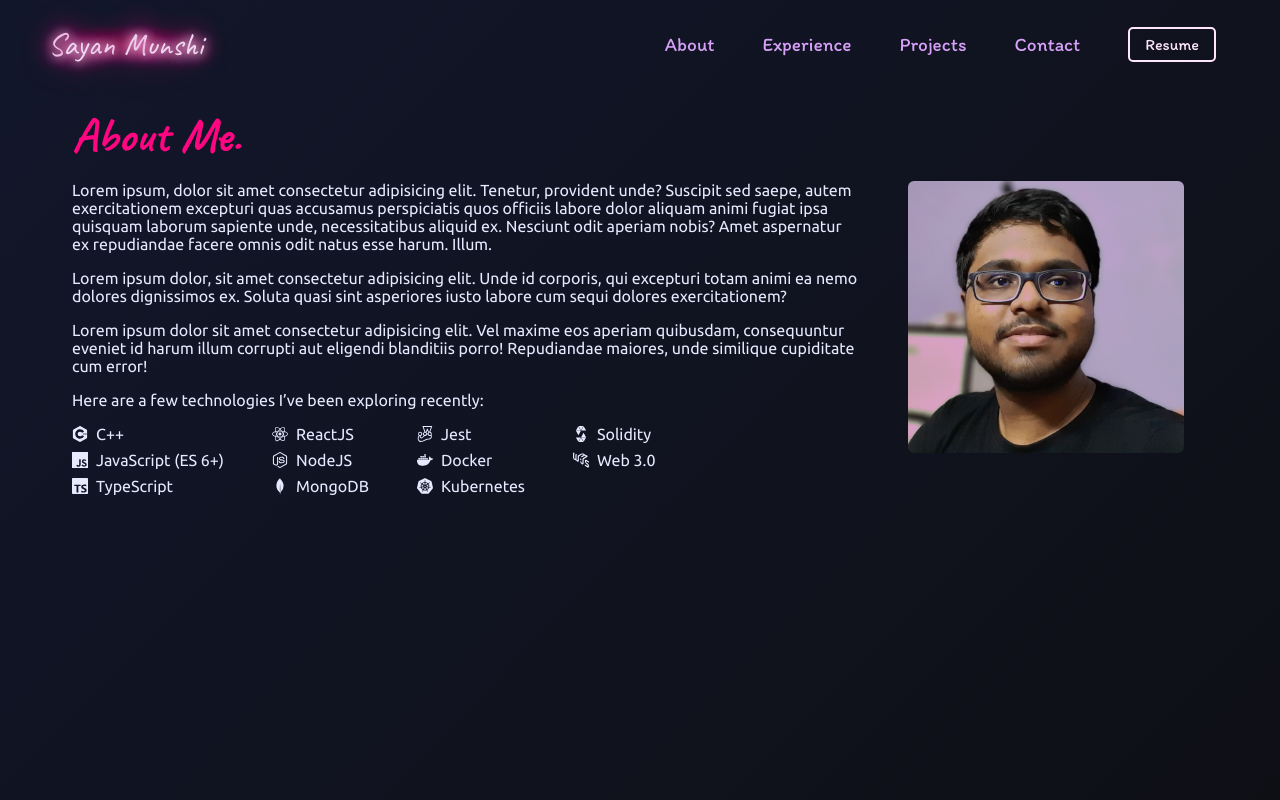
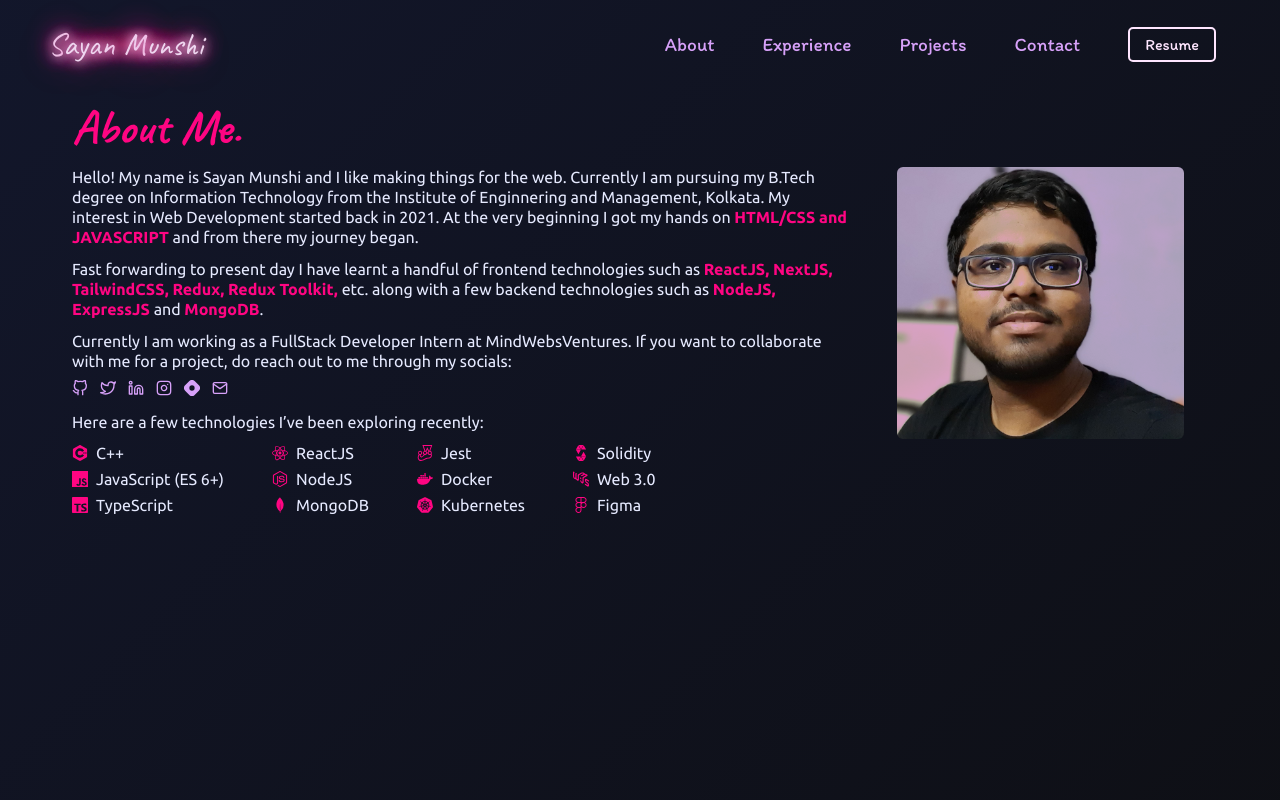
Before and after one commit to SayanMunshi-blank36/portfolio_, a React (Create React App) app in the folder frontend/: page /about in a window 1280 px wide. Built offline with nearby package versions, Linux system fonts and the light colour scheme; a web font is replaced by a local one.

Commit message:
About Section Improvement

```diff
--- a/frontend/src/components/About.tsx
+++ b/frontend/src/components/About.tsx
@@ -11,7 +11,16 @@ import {
   SiJest,
   SiWeb3Dotjs,
   SiSolidity,
+  SiFigma,
+  SiHashnode,
 } from "react-icons/si";
+import {
+  FiGithub,
+  FiTwitter,
+  FiLinkedin,
+  FiInstagram,
+  FiMail,
+} from "react-icons/fi";
 
 const About = () => {
   return (
@@ -20,24 +29,80 @@ const About = () => {
       <div className="abt_content">
         <div className="abt_write">
           <p>
-            Lorem ipsum, dolor sit amet consectetur adipisicing elit. Tenetur,
-            provident unde? Suscipit sed saepe, autem exercitationem excepturi
-            quas accusamus perspiciatis quos officiis labore dolor aliquam animi
-            fugiat ipsa quisquam laborum sapiente unde, necessitatibus aliquid
-            ex. Nesciunt odit aperiam nobis? Amet aspernatur ex repudiandae
-            facere omnis odit natus esse harum. Illum.
+            Hello! My name is Sayan Munshi and I like making things for the web.
+            Currently I am pursuing my B.Tech degree on Information Technology
+            from the Institute of Enginnering and Management, Kolkata. My
+            interest in Web Development started back in 2021. At the very
+            beginning I got my hands on <span>HTML/CSS and JAVASCRIPT </span>
+            and from there my journey began.
           </p>
           <p>
-            Lorem ipsum dolor, sit amet consectetur adipisicing elit. Unde id
-            corporis, qui excepturi totam animi ea nemo dolores dignissimos ex.
-            Soluta quasi sint asperiores iusto labore cum sequi dolores
-            exercitationem?
+            Fast forwarding to present day I have learnt a handful of frontend
+            technologies such as{" "}
+            <span>ReactJS, NextJS, TailwindCSS, Redux, Redux Toolkit, </span>
+            etc. along with a few backend technologies such as{" "}
+            <span> NodeJS, ExpressJS </span> and <span> MongoDB</span>.
           </p>
-          <p>
-            Lorem ipsum dolor sit amet consectetur adipisicing elit. Vel maxime
-            eos aperiam quibusdam, consequuntur eveniet id harum illum corrupti
-            aut eligendi blanditiis porro! Repudiandae maiores, unde similique
-            cupiditate cum error!
+          <p className="abt_social">
+            Currently I am working as a FullStack Developer Intern at
+            MindWebsVentures. If you want to collaborate with me for a project,
+            do reach out to me through my socials:{" "}
+            <div className="abt_socials">
+              <span>
+                <a
+                  href="https://github.com/SayanMunshi-blank36"
+                  target="_blank"
+                  rel="noreferrer"
+                >
+                  <FiGithub className="social_icons" />
+                </a>
+              </span>
+              <span>
+                <a
+                  href="https://twitter.com/blank_36"
+                  target="_blank"
+                  rel="noreferrer"
+                >
+                  <FiTwitter className="social_icons" />
+                </a>
+              </span>
+              <span>
+                <a
+                  href="https://www.linkedin.com/in/sayan-munshi-714a401b8/"
+                  target="_blank"
+                  rel="noreferrer"
+                >
+                  <FiLinkedin className="social_icons" />
+                </a>
+              </span>
+              <span>
+                <a
+                  href="https://www.instagram.com/blank_36_r/"
+                  target="_blank"
+                  rel="noreferrer"
+                >
+                  <FiInstagram className="social_icons" />
+                </a>
+              </span>
+              <span>
+                <a
+                  href="https://sayanmunshi-blank36.hashnode.dev/"
+                  target="_blank"
+                  rel="noreferrer"
+                >
+                  <SiHashnode className="social_icons" />
+                </a>
+              </span>
+              <span>
+                <a
+                  href="mailto:sayanmunshi36@gmail.com"
+                  target="_blank"
+                  rel="noreferrer"
+                >
+                  <FiMail className="social_icons" />
+                </a>
+              </span>
+            </div>
           </p>
           <p>Here are a few technologies I’ve been exploring recently:</p>
           <div className="tech_sec">
@@ -86,6 +151,10 @@ const About = () => {
                 <SiWeb3Dotjs className="tech_icons" />
                 Web 3.0
               </li>
+              <li>
+                <SiFigma className="tech_icons" />
+                Figma
+              </li>
             </ul>
           </div>
         </div>
--- a/frontend/src/components/assets/css/About.css
+++ b/frontend/src/components/assets/css/About.css
@@ -1,6 +1,6 @@
 .about_section {
   padding: 0 2rem;
-  margin: 2rem 0;
+  margin: 1.5rem 0;
 }
 
 .abt_head {
@@ -13,7 +13,7 @@
 }
 
 .abt_content {
-  margin: 1rem 0;
+  margin: 0.6rem 0;
   display: flex;
   align-items: flex-start;
   justify-content: center;
@@ -25,8 +25,14 @@
 }
 
 .abt_write p {
-  margin-bottom: 1rem;
+  margin-bottom: 0.75rem;
   font-family: "Ubuntu";
+  line-height: 20px;
+}
+
+.abt_write p span {
+  color: hsl(330, 100%, 51%);
+  font-weight: bold;
 }
 
 .profile_img {
@@ -66,4 +72,15 @@
 
 .tech_icons {
   margin-right: 0.5rem;
+  color: hsl(330, 100%, 51%);
 }
+
+.abt_social span {
+  margin-right: -0.75rem;
+}
+
+.abt_socials {
+  /* background-color: red; */
+  /* margin-left: 0.5rem; */
+  margin-top: 0.6rem;
+}
```
